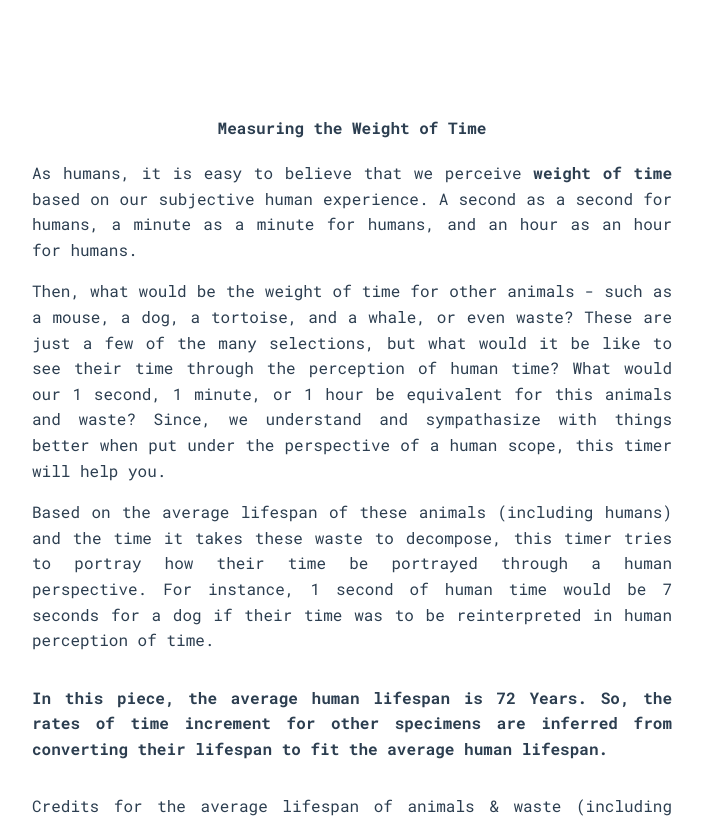
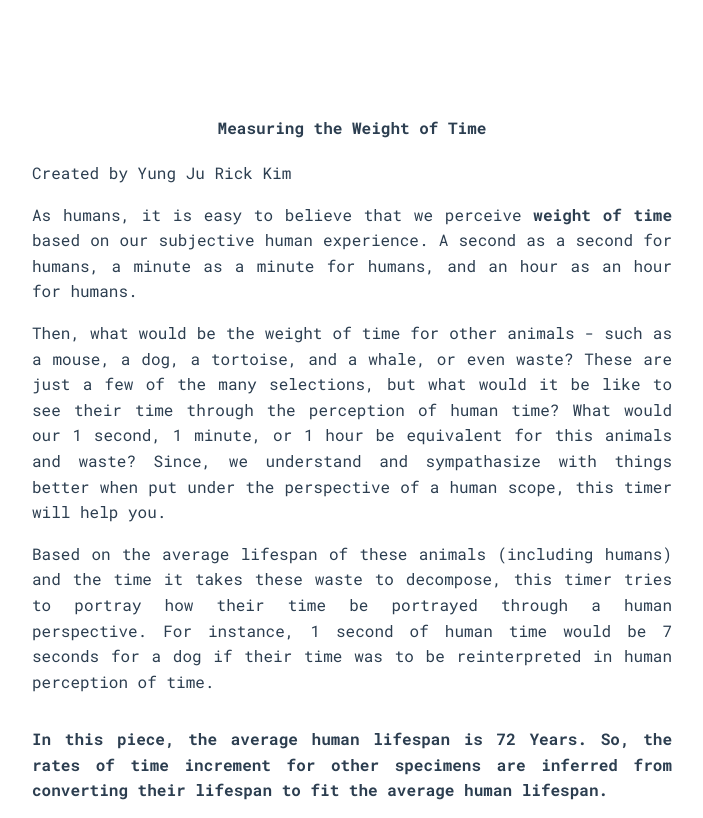
Before and after one commit to yungjurick/postnatural-clock, a Vue app: page /about in a window 1280 px wide. Shown: the top 818 px of the page, without its empty margins (288-991 px from the left). Built offline with nearby package versions, Linux system fonts and the light colour scheme.

Commit message:
Add Credits

```diff
--- a/src/views/About.vue
+++ b/src/views/About.vue
@@ -2,6 +2,9 @@
   <div class="about">
     <div class="about__container">
       <h1 class="about__title">Measuring the Weight of Time</h1>
+      <p class="about__text">
+        Created by Yung Ju Rick Kim
+      </p>
       <p class="about__text">
         As humans, it is easy to believe that we perceive <b style="font-weight: bold;">weight of time</b> based on our subjective human experience.
         A second as a second for humans, a minute as a minute for humans, and an hour as an hour for humans.
```
